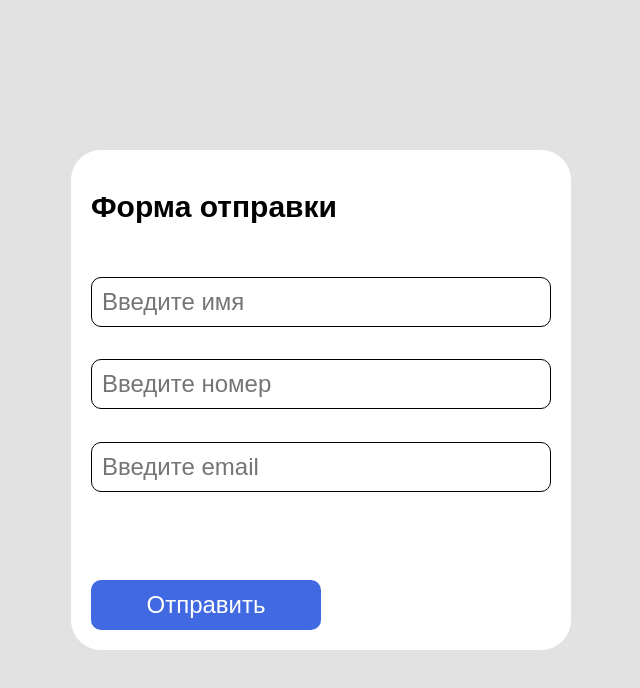
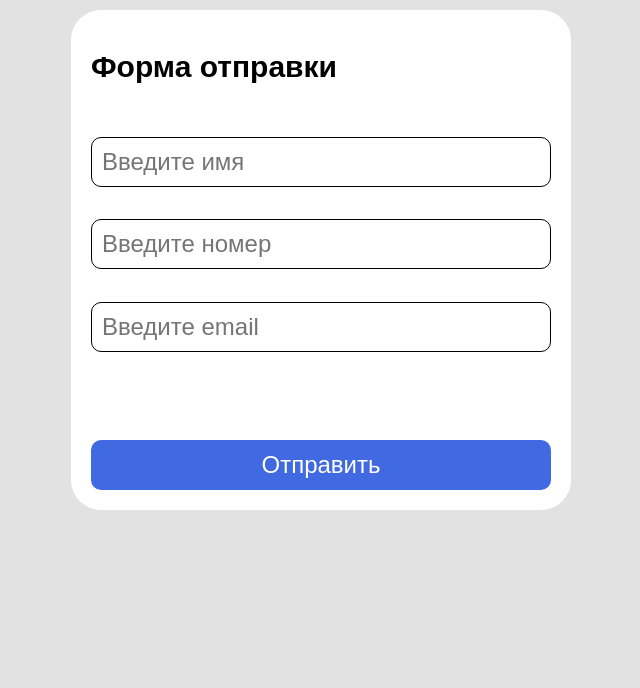
Before and after one commit to purpleBL/test2, a plain HTML site: page index.html in a window 1280 px wide. Shown: the whole page, without its empty margins (319-959 px from the left). Drawn offline with Linux system fonts and the light colour scheme.

Commit message:
Update styles.css

```diff
--- a/styles.css
+++ b/styles.css
@@ -8,11 +8,12 @@
 
 .container {
   display: flex;
-  align-items: center;
+  /* align-items: center; */
   justify-content: center;
   height: 100vh;
   background-color: #e2e2e2;
   padding: 10px;
+  overflow-y: scroll;
 }
 form {
   display: flex;
@@ -55,7 +56,6 @@ input[type=submit] {
   background-color: royalblue;
   color: #fff;
   border: none;
-  width: 50%;
 }
 input[type=submit]:focus {
   border: none;
```
